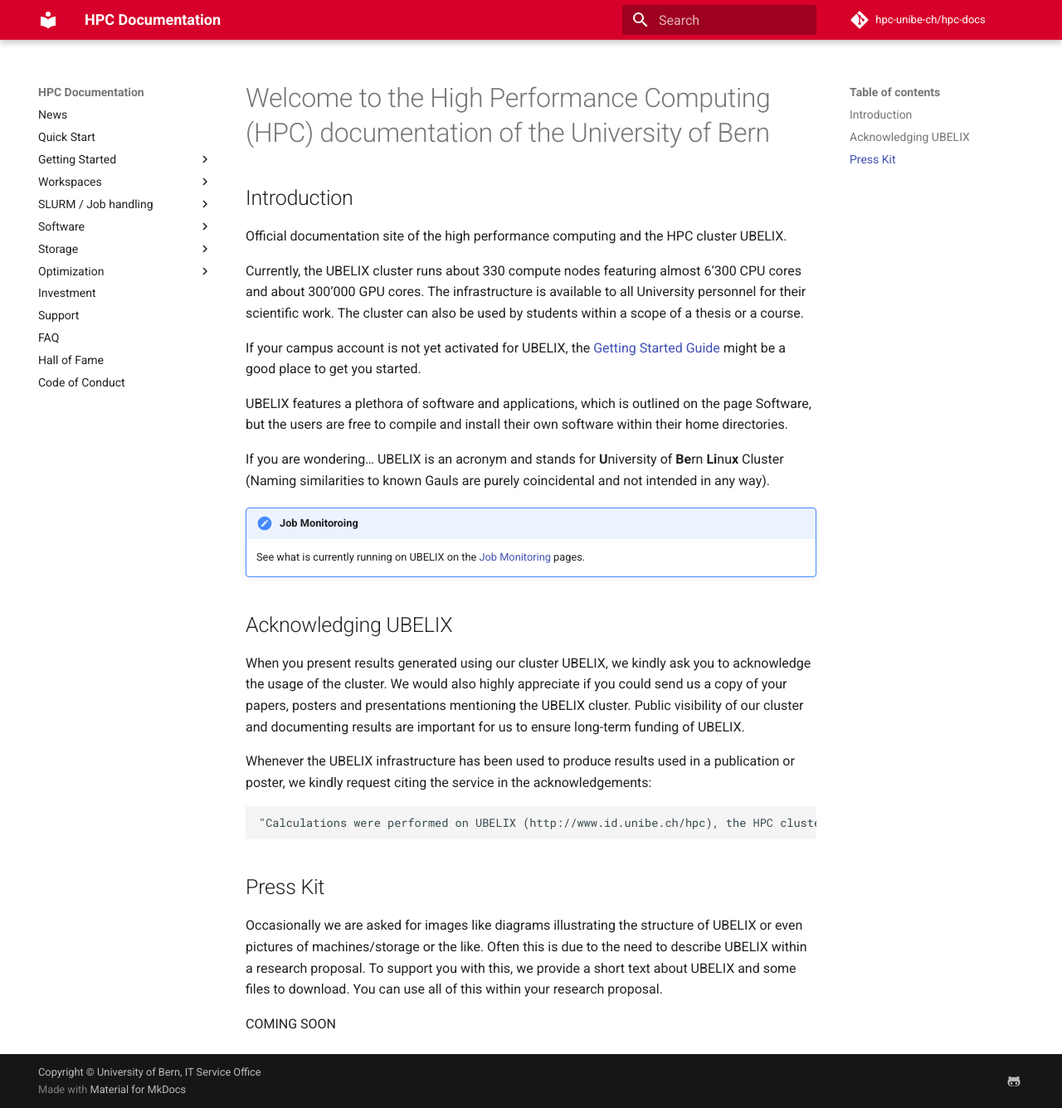
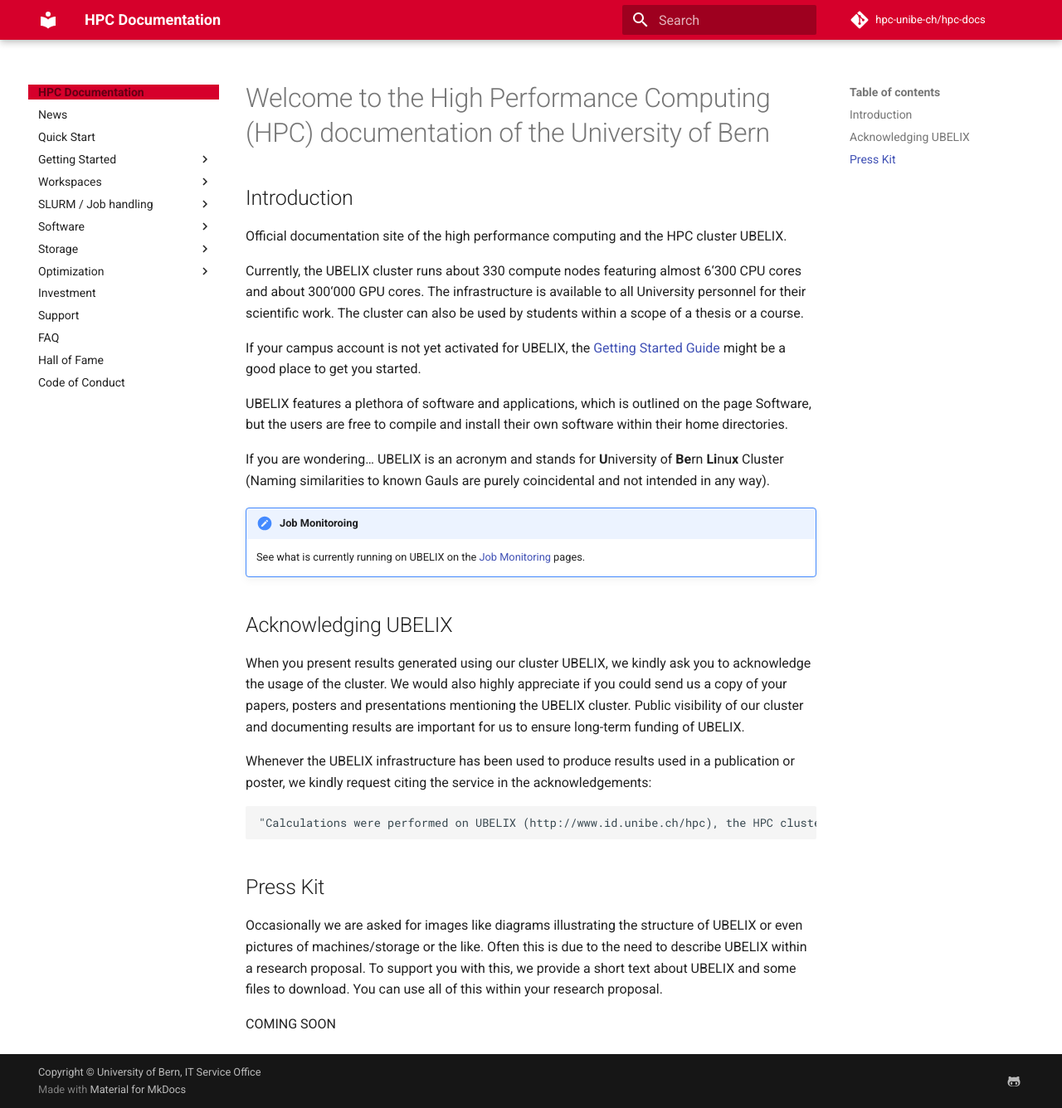
Before and after one commit to hpc-unibe-ch/hpc-unibe-ch.github.io, an MkDocs documentation site: the page built from docs/index.md, in a window 1280 px wide and 1336 px high. Shown: the whole window at 83% size. Built offline with MkDocs 1.6.1 and Material for MkDocs 9.7.7, drawn with Linux system fonts in a browser that asks for light colours; comment, search, counter and statistics services are not loaded.

Commit message:
Fix background color of nav title in drawer mode

```diff
--- a/docs/stylesheets/unibe.css
+++ b/docs/stylesheets/unibe.css
@@ -2,8 +2,8 @@
     background-color: #d6002b;
 }
 
-@media only screen and (max-width:76.1875em) {
-    html .md-nav--primary .md-nav__title--site {
+@media only screen {
+    html .md-nav--primary .md-nav__title[for=__drawer] {
         background-color: #d6002b;
     }
 }
```
